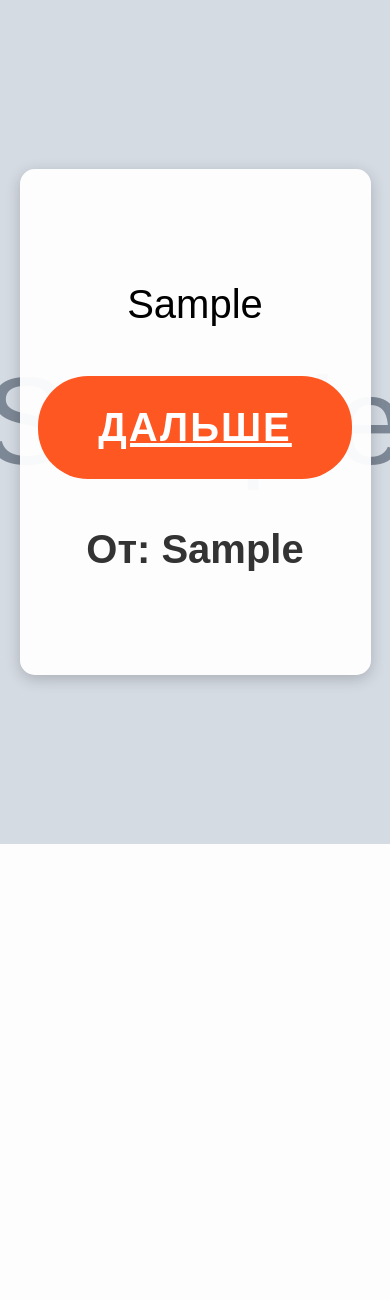
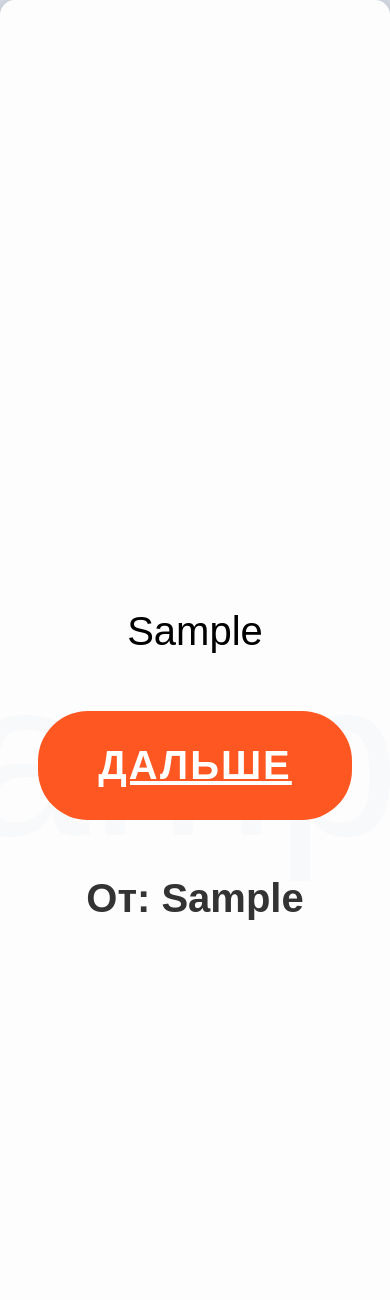
Before and after one commit to Lavochka123/Svety4, a Flask app: page /invite/1/page1 in a window 390 px wide. Shown: the top 1300 px of the page. Before the commit the page ends 844 px from the top, so only its background shows below. Run offline with Flask 3, Linux system fonts and the light colour scheme; tables that the repository leaves empty hold one stand-in row (values such as "Sample post"); grey boxes marked "Sample" are stand-in pictures.

Commit message:
Update style.css

```diff
--- a/static/css/style.css
+++ b/static/css/style.css
@@ -170,13 +170,15 @@ body.design_minimal {
   color: #333;
 }
 
-/* Мобильная версия: увеличенное окно, шрифты и отступы */
+/* Мобильная версия: увеличенное окно и пропорциональное масштабирование элементов */
 @media (max-width: 600px) {
-  /* Увеличение всплывающего окна до 90% ширины экрана и 60% высоты */
+  /* Увеличение контейнера:
+     - По горизонтали: 90vw * 1.5 = 135vw (на 50% больше)
+     - По вертикали: задаём явно 180vh (примерно 3 раза больше, чем 60vh) */
   .container {
-    width: 90vw;
-    height: 60vh;
-    padding: 2.5rem;
+    width: 135vw;
+    height: 180vh;
+    padding: 3rem;
     margin: 0 auto;
     display: flex;
     flex-direction: column;
@@ -185,34 +187,34 @@ body.design_minimal {
   }
   /* Увеличение размера текста */
   .container p {
-    margin-bottom: 2rem;
+    margin-bottom: 2.5rem;
     font-size: 2.5em;
     text-align: center;
   }
-  /* Увеличение размера кнопок */
+  /* Кнопки увеличиваются пропорционально */
   .button {
-    padding: 1.8rem 3.75rem;
+    padding: 2rem 3.75rem;
     font-size: 2.5em;
   }
   /* Увеличение размеров конверта */
   .envelope {
-    width: 90vw;
-    max-width: 90vw;
-    margin: 2rem auto;
+    width: 135vw;
+    max-width: 135vw;
+    margin: 3rem auto;
   }
   .envelope-body {
     padding: 3rem;
   }
-  /* Увеличение размеров текста для содержимого письма */
+  /* Размеры для содержимого письма */
   .letter-content h1 {
     font-size: 2.5em;
   }
   .letter-content p {
     font-size: 2em;
   }
-  /* Увеличение отступа для подписи отправителя, чтобы она не накладывалась на кнопку */
+  /* Увеличение подписи отправителя с дополнительным отступом, чтобы не накладывалась на кнопку */
   .sender-signature {
-    margin-top: 2.5rem;
+    margin-top: 3rem;
     font-size: 2.5em;
     display: block;
   }
```
